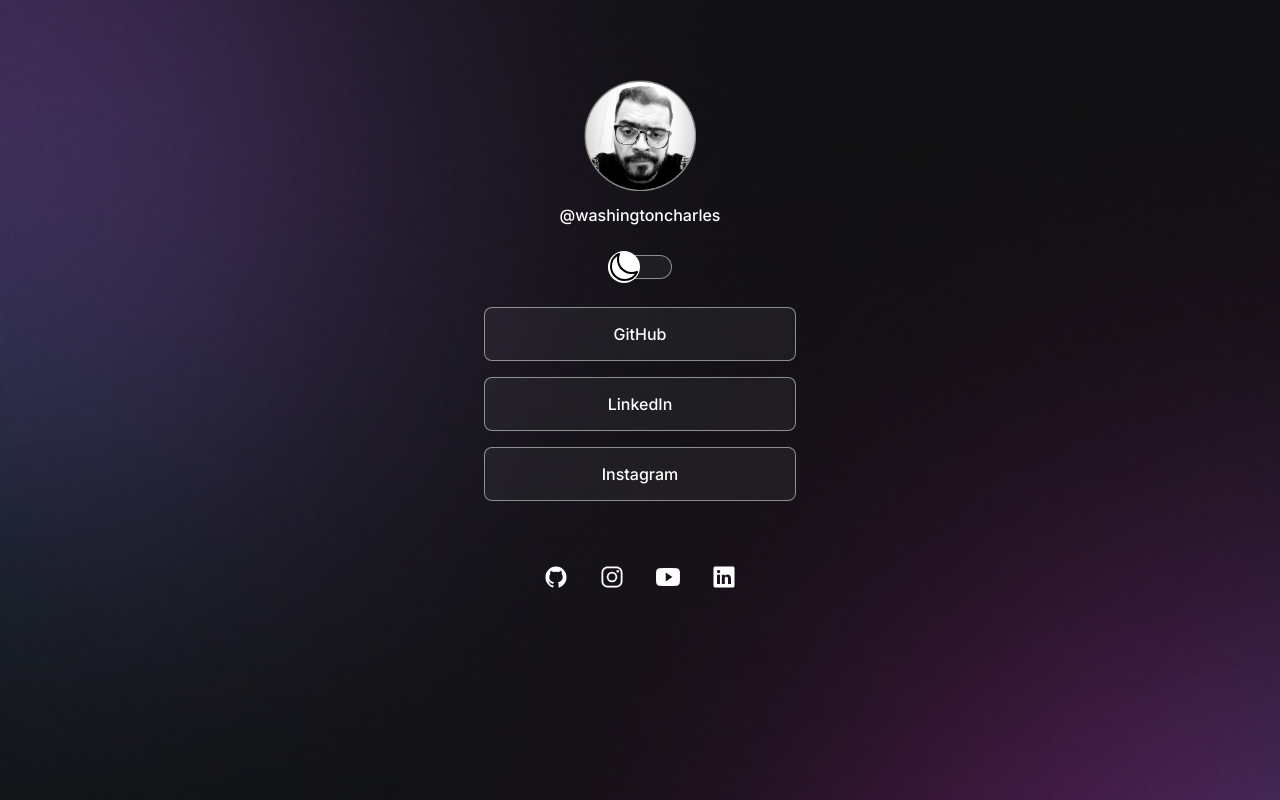
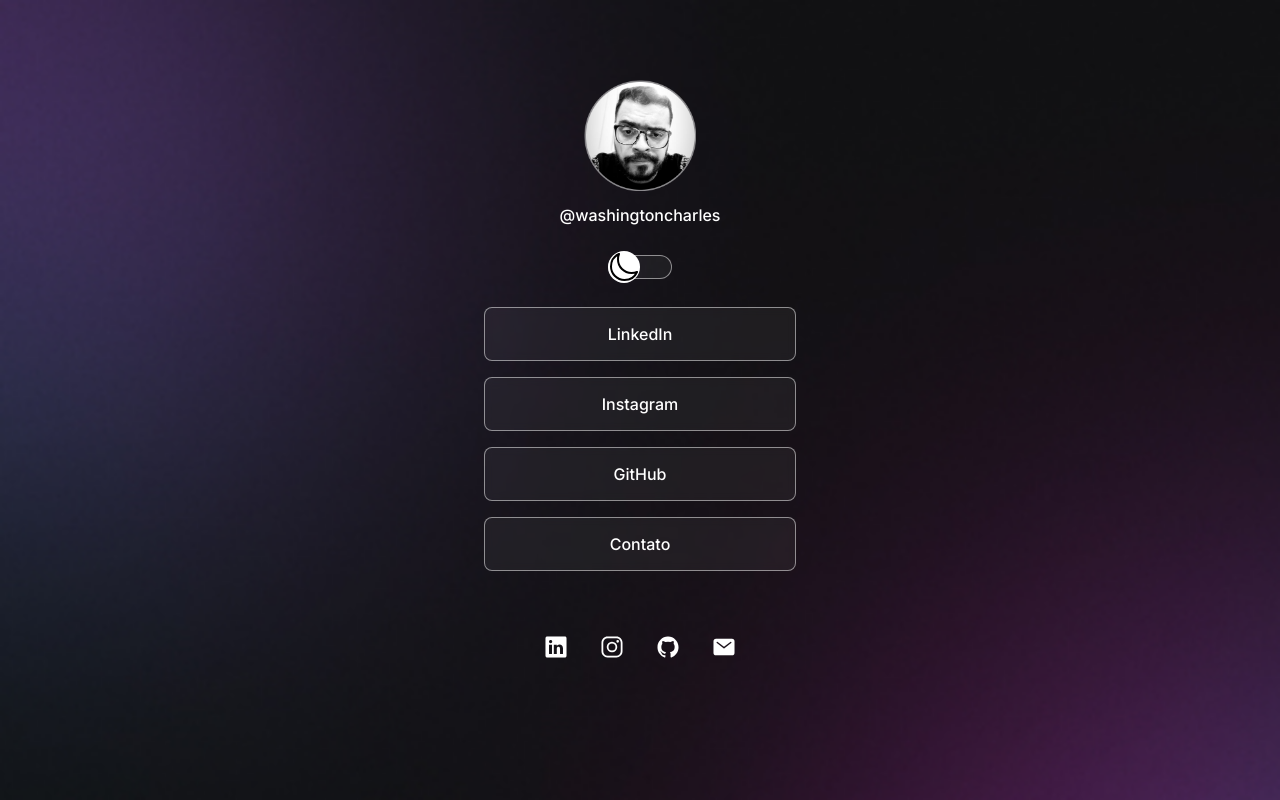
Before and after one commit to washingtoncharles/devlinks, a plain HTML site: page index.html in a window 1280 px wide. Drawn offline with nearby package versions, Linux system fonts and the light colour scheme.

Commit message:
links update

```diff
--- a/index.html
+++ b/index.html
@@ -27,31 +27,34 @@
 
     <ul>
       <li>
+        <a href="https://www.linkedin.com/in/washingtoncharles" target="_blank">LinkedIn</a>
+      </li>
+      <li>
+        <a href="https://www.instagram.com/washingtoncharles/" target="_blank">Instagram</a>
+      </li>
+      <li>
         <a href="https://github.com/washingtoncharles" target="_blank">GitHub</a>
       </li>
       <li>
-        <a href="https://www.linkedin.com/in/washingtoncharles" target="_blank">LinkedIn</a>
-      </li>
-      <li>
-        <a href="http://" target="_blank">Instagram</a>
+        <a href="mailto:contato@washingtoncharles.dev" target="_blank">Contato</a>
       </li>
     </ul>
 
     <div id="social-links">
+      <a href="https://www.linkedin.com/in/washingtoncharles" target="_blank">
+        <ion-icon name="logo-linkedin"></ion-icon>
+      </a>
+
+      <a href="https://www.instagram.com/washingtoncharles/" target="_blank">
+        <ion-icon name="logo-instagram"></ion-icon>
+      </a>
+
       <a href="https://github.com/washingtoncharles" target="_blank">
         <ion-icon name="logo-github"></ion-icon>
       </a>
 
-      <a href="http://" target="_blank">
-        <ion-icon name="logo-instagram"></ion-icon>
-      </a>
-
-      <a href="http://" target="_blank">
-        <ion-icon name="logo-youtube"></ion-icon>
-      </a>
-
-      <a href="https://www.linkedin.com/in/washingtoncharles" target="_blank">
-        <ion-icon name="logo-linkedin"></ion-icon>
+      <a href="mailto:contato@washingtoncharles.dev" target="_blank">
+        <ion-icon name="mail"></ion-icon>
       </a>
 
     </div>
```
